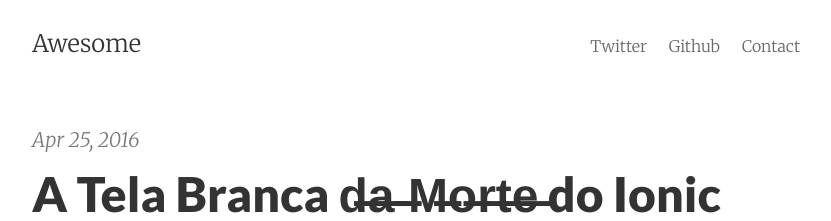
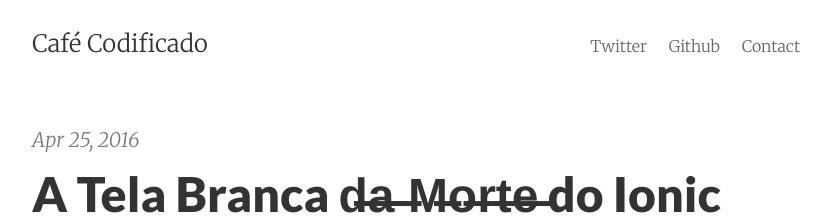
Before and after one commit to cafecodificado/cafecodificado.github.io, a Jekyll site: the page built from index.html, in a window 1280 px wide. Shown: the top 221 px of the page, without its empty margins (224-1055 px from the left). Built offline with Jekyll 4.4.1, drawn with Linux system fonts in a browser that asks for light colours; the list of posts is cut into pages by our own code.

Commit message:
upside down

```diff
--- a/_config.yml
+++ b/_config.yml
@@ -2,7 +2,7 @@
 pygments: true
 markdown: kramdown
 url: http://cafecodificado.github.io
-title: Awesome
+title: Café Codificado
 email:
 author: cafecodificado
 description: My awesome new site
--- a/_layouts/page.html
+++ b/_layouts/page.html
@@ -3,7 +3,7 @@
 ---
 <div class="post">
   <header class="post-header">
-    <h1 class="h2">Café Codificado</h1>
+    <h1 class="h2">{{ page.title }}</h1>
   </header>
   <article class="post-content">
   {{ content }}
```
